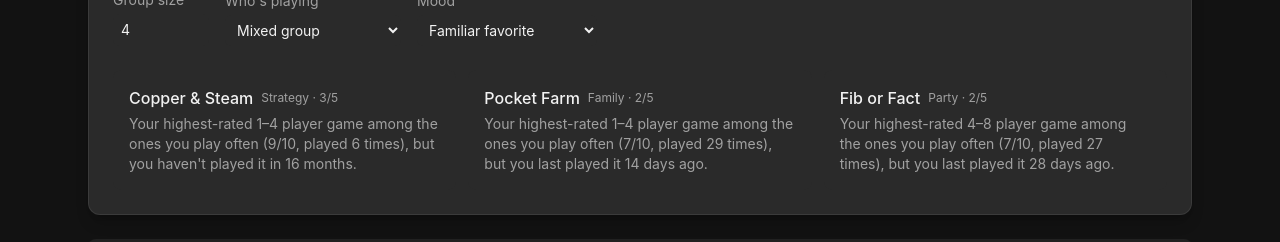
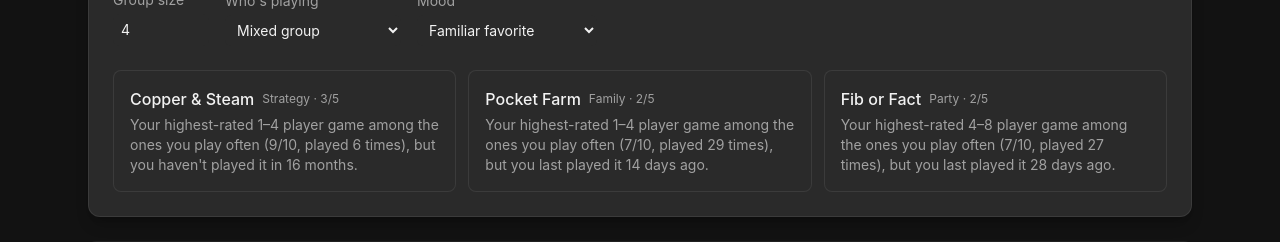
Before and after one commit to jerm-cowan/boardgame-library, a React (Vite) app: page /dashboard in a window 1280 px wide. Shown: the part 482-724 px from the top of the page. Built offline with nearby package versions, Linux system fonts and the light colour scheme.

Commit message:
style: add border to recommendation cards so they read as distinct containers at rest

```diff
--- a/src/components/PickTonightWidget.tsx
+++ b/src/components/PickTonightWidget.tsx
@@ -93,7 +93,7 @@ export default function PickTonightWidget({ games, onSelectGame }: PickTonightWi
                 key={game.id}
                 type="button"
                 onClick={() => onSelectGame(game)}
-                className="flex flex-col gap-1 rounded-lg bg-hover p-4 text-left transition hover:bg-card"
+                className="flex flex-col gap-1 rounded-lg border border-border bg-hover p-4 text-left transition hover:border-transparent hover:bg-card"
               >
                 <div className="flex items-center justify-between gap-2">
                   <span className="font-medium">{game.title}</span>
```
